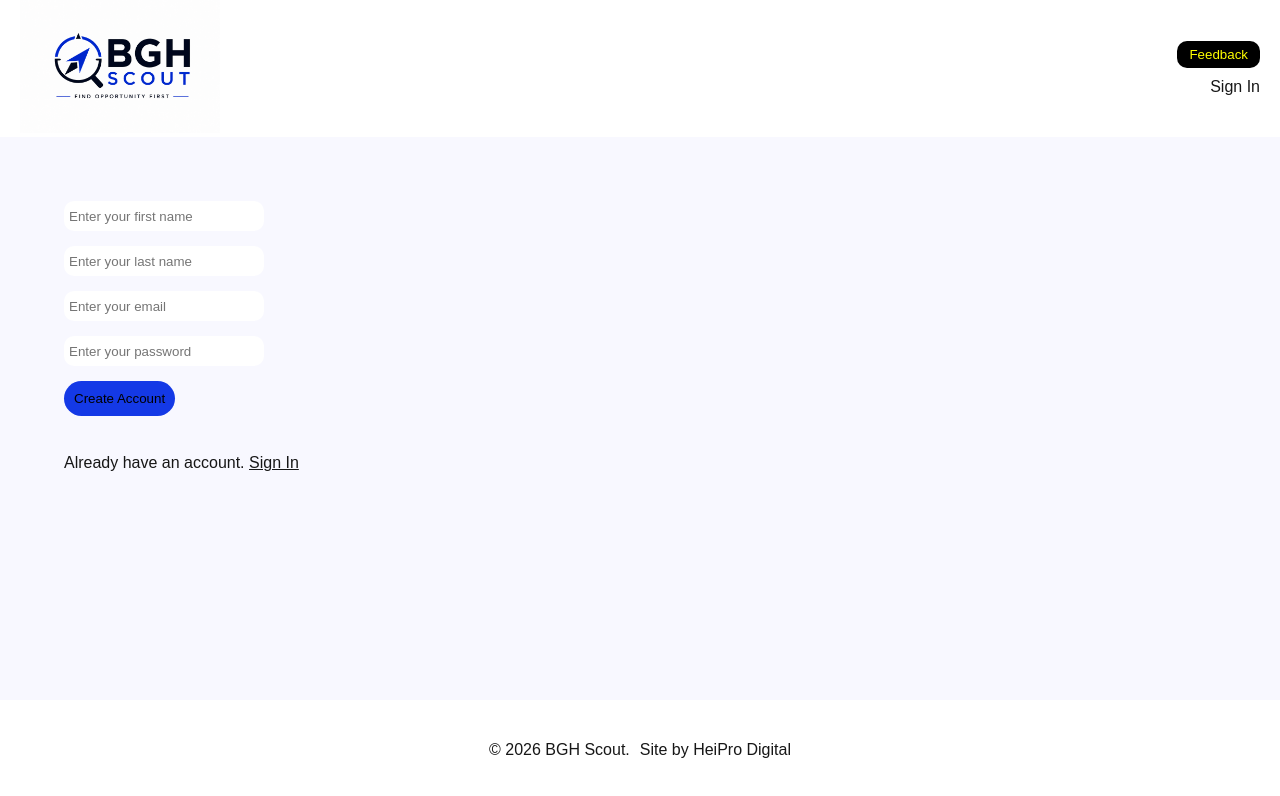
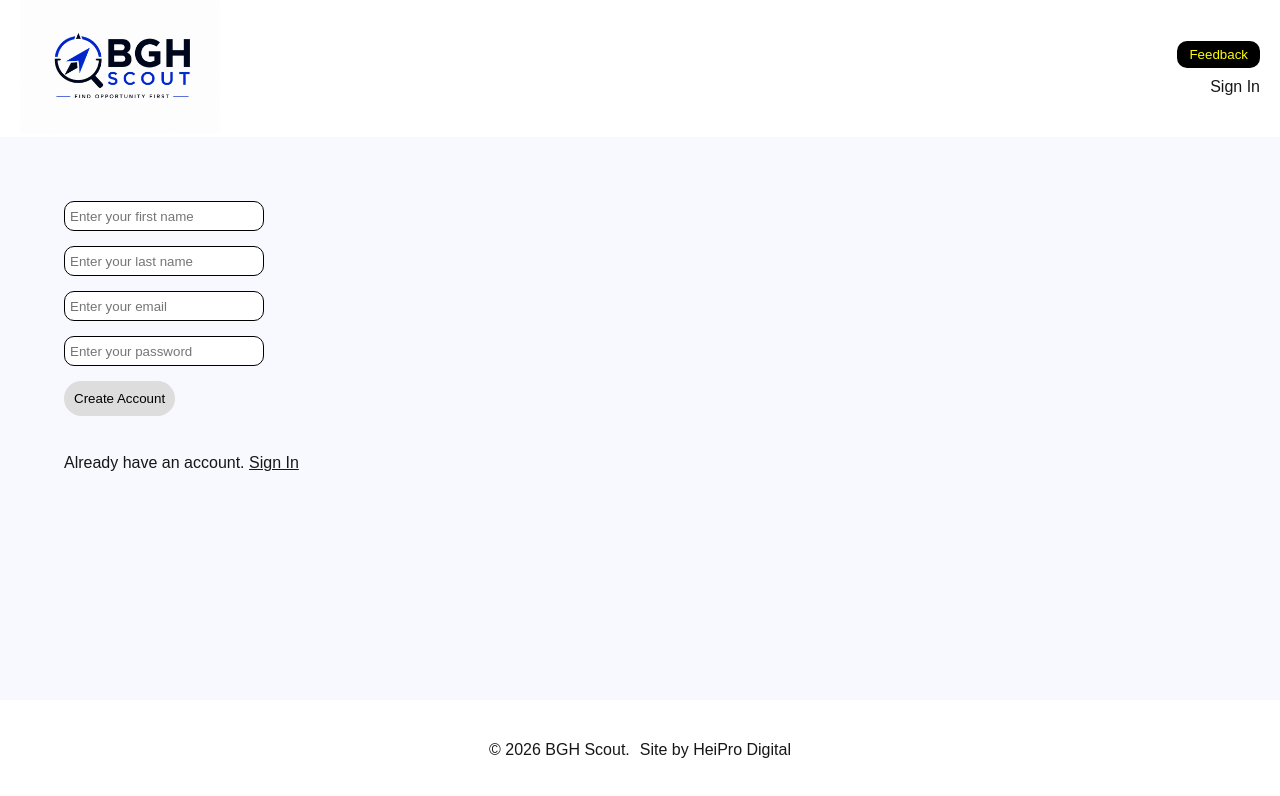
Before and after one commit to tyholland/bgh, a Next.js app: page /sign-up in a window 1280 px wide. Shown: the top 796 px of the page. Built offline with nearby package versions, Linux system fonts and the light colour scheme; no server answers.

Commit message:
refactor forms & error displays

```diff
--- a/src/components/errorBlock/errorBlock.tsx
+++ b/src/components/errorBlock/errorBlock.tsx
@@ -10,7 +10,11 @@ interface ErrorBlockProps {
 const ErrorBlock = ({ error }: ErrorBlockProps) => {
   const msg = LoginErrors.filter((item) => item.error === error)[0];
 
-  return <S.Wrapper>{msg.value}</S.Wrapper>;
+  return (
+    <S.Wrapper>
+      {msg?.value || "We encountered an error. Please try again"}
+    </S.Wrapper>
+  );
 };
 
 export default ErrorBlock;
--- a/src/constants.ts
+++ b/src/constants.ts
@@ -20,4 +20,9 @@ export const LoginErrors = [
     error: "auth/invalid-credential",
     value: "Your email and/or password is incorrect. Please try again.",
   },
+  {
+    error: "auth/email-already-in-use",
+    value:
+      "The email you entered already exists on BGH Scout. Please try again.",
+  },
 ];
--- a/src/content/sign-up/sign-up.style.ts
+++ b/src/content/sign-up/sign-up.style.ts
@@ -11,7 +11,7 @@ export const Input = styled.input`
   background: #fff;
   height: 30px;
   width: 200px;
-  border: none;
+  border: 1px solid #000;
   padding-left: 5px;
   color: #000;
   color: #000;
@@ -36,6 +36,12 @@ export const Button = styled.button`
   &:hover {
     cursor: pointer;
   }
+
+  &:disabled {
+    background: #ddd;
+    color: #000;
+    cursor: no-drop;
+  }
 `;
 
 export const SignIn = styled.div`
--- a/src/content/sign-up/sign-up.tsx
+++ b/src/content/sign-up/sign-up.tsx
@@ -1,6 +1,5 @@
 "use client";
 
-import { jobAtom } from "@/caches/JobsAtom";
 import { userAtom } from "@/caches/UserAtom";
 import { initFirebase } from "@/functions/firebase";
 import { trackError, trackIdentity } from "@/functions/mixpanel";
@@ -9,24 +8,29 @@ import {
   createUserWithEmailAndPassword,
   updateProfile,
 } from "firebase/auth";
-import { useAtom, useAtomValue } from "jotai";
+import { useAtom } from "jotai";
 import Link from "next/link";
 import { ChangeEvent, useState } from "react";
 import * as S from "./sign-up.style";
+import ErrorBlock from "@/components/errorBlock/errorBlock";
 
 const SignUp = () => {
   initFirebase();
   const auth = getAuth();
   const [user, setUser] = useAtom(userAtom);
-  const jobData = useAtomValue(jobAtom);
   const [firstName, setFirstName] = useState<string>("");
   const [lastName, setLastName] = useState<string>("");
   const [userEmail, setUserEmail] = useState<string>("");
   const [userPassword, setUserPassword] = useState<string>("");
+  const [errorMsg, setErrorMsg] = useState<string | null>(null);
+  const [isDisabled, setIsDisabled] = useState<boolean>(
+    !userEmail || !userPassword || !firstName || !lastName,
+  );
 
   const handleCreate = async () => {
     const email = userEmail;
     const password = userPassword;
+    setIsDisabled(true);
 
     try {
       const userCredential = await createUserWithEmailAndPassword(
@@ -67,7 +71,9 @@ const SignUp = () => {
         uid: user.uid,
         displayName: `${firstName} ${lastName}`,
       });
+      window.location.href = "/";
     } catch (error: any) {
+      setIsDisabled(false);
       const errorCode = error.code;
       const errorMessage = error.message;
 
@@ -76,6 +82,8 @@ const SignUp = () => {
         message: errorMessage,
         email,
       });
+
+      setErrorMsg(errorCode);
     }
   };
 
@@ -83,6 +91,7 @@ const SignUp = () => {
     e: ChangeEvent<HTMLInputElement>,
     type: string,
   ) => {
+    setErrorMsg(null);
     const val = e.target.value;
 
     switch (type) {
@@ -146,7 +155,10 @@ const SignUp = () => {
           required
         />
       </div>
-      <S.Button onClick={handleCreate}>Create Account</S.Button>
+      {errorMsg && <ErrorBlock error={errorMsg} />}
+      <S.Button onClick={handleCreate} disabled={isDisabled}>
+        Create Account
+      </S.Button>
       <S.SignIn>
         Already have an account. <Link href="/sign-in">Sign In</Link>
       </S.SignIn>
```
Also changed, not shown: src/content/contact/contact.style.ts (+10 -0 lines), src/content/contact/contact.tsx (+6 -1 lines), src/content/sign-in/sign-in.tsx (+7 -3 lines).
